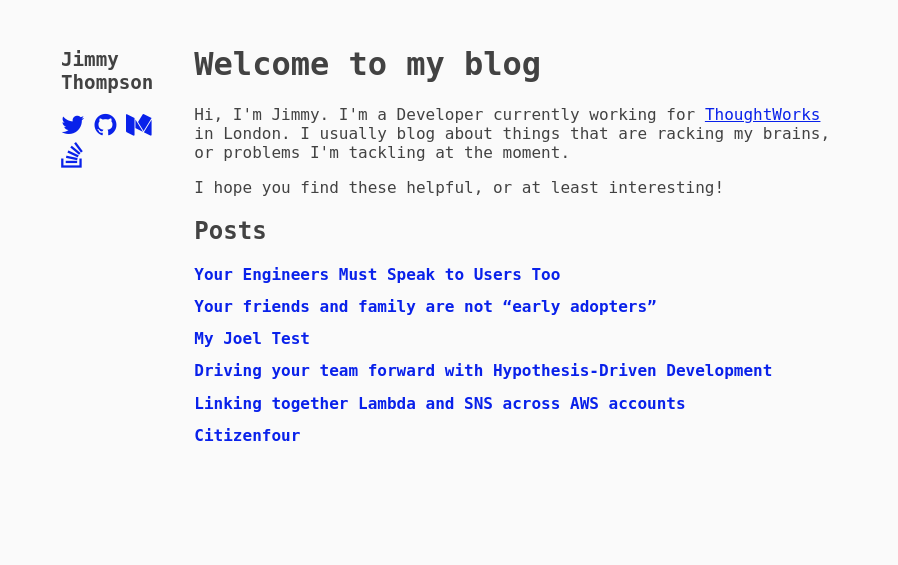
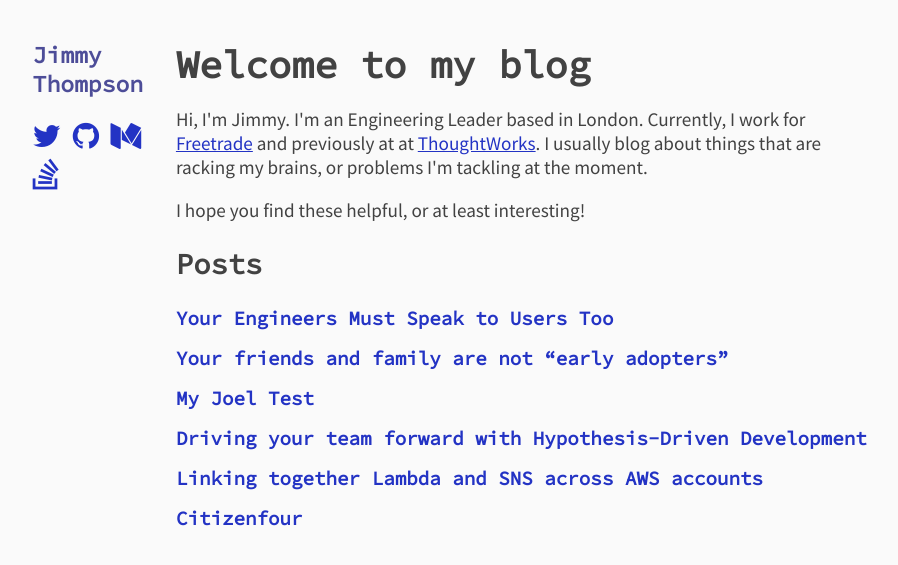
Before and after one commit to JimmyThompson/jimmythompson.co.uk, a Jekyll site: the page built from index.html, in a window 1280 px wide. Shown: the top 565 px of the page, without its empty margins (187-1085 px from the left). Built offline with Jekyll 4.4.1, drawn with Linux system fonts in a browser that asks for light colours; nearby versions of some CDN libraries.

Commit message:
Various style changes

```diff
--- a/index.html
+++ b/index.html
@@ -2,10 +2,11 @@
 layout: main
 ---
 <div class="fixed-width">
-  <h1>Welcome to my blog</h1>
+  <h1 class="masthead">Welcome to my blog</h1>
   <p>
-    Hi, I'm Jimmy. I'm a Developer currently working for
-    <a href="https://thoughtworks.com">ThoughtWorks</a> in London. I usually
+    Hi, I'm Jimmy. I'm an Engineering Leader based in London. Currently, I work
+    for <a href="https://freetrade.io">Freetrade</a> and previously at
+    at <a href="https://thoughtworks.com">ThoughtWorks</a>. I usually
     blog about things that are racking my brains, or problems I'm tackling at
     the moment.
   </p>
--- a/style/header.scss
+++ b/style/header.scss
@@ -1,12 +1,15 @@
+@import "./text";
+
 .header {
   @extend .column;
   @extend .l-2-12;
 
-  margin-top: 24px;
+  font-family: $header-font-family;
+  margin-top: 1rem;
 }
 
 .logo {
-  color: #424242;
+  color: #4d4d98;
   display: block;
   font-weight: bold;
   font-size: 1.2em;
@@ -18,7 +21,7 @@
   }
 
   &:visited {
-    color: #424242;
+    color: #4d4d98;
   }
 }
 
--- a/style/main.scss
+++ b/style/main.scss
@@ -1,6 +1,7 @@
 ---
 ---
 
+@import "text";
 @import "responsive";
 @import "grid";
 @import "header";
@@ -12,27 +13,31 @@
 }
 
 body {
-	color: #424242;
-	background: #fafafa;
-	font-size: 1em;
-	font-family: "Dejavu Sans Mono", Courier, monospace;
+  color: #424242;
+  background: #fafafa;
+  font-size: 1.2rem;
+  font-family: $main-font-family;
   padding: 16px;
 }
 
+h1, h2, h3, h4, h5, h6 {
+  font-family: $header-font-family;
+}
+
 a {
-  color: #0921ea;
+  color: #2333c4;
 
   &:hover {
     text-decoration: none;
   }
 
   &:visited {
-    color: #0921ea;
+    color: #2333c4;
   }
 }
 
 .fixed-width {
-  max-width: 800px;
+  max-width: 860px;
   margin: 0 auto;
 }
 
@@ -44,3 +49,7 @@ a {
   @extend .column;
   @extend .l-10-12;
 }
+
+.masthead {
+  margin: 1rem 0 0;
+}
--- a/style/post.scss
+++ b/style/post.scss
@@ -1,6 +1,17 @@
 article {
   h1 {
-    font-size: 2em;
+    margin-top: 0.6rem;
+    font-size: 2.4rem;
+  }
+
+  h2, h3, h4, h5, h6 {
+    font-weight: bolder;
+    margin-top: 3rem;
+  }
+
+  p {
+    line-height: 1.4em;
+    margin-top: 1.4em;
   }
 
   img {
--- /dev/null
+++ b/style/text.scss
@@ -0,0 +1,6 @@
+@import url('https://fonts.googleapis.com/css?family=Source+Code+Pro&display=swap');
+@import url('https://fonts.googleapis.com/css?family=Source+Sans+Pro&display=swap');
+@import url('https://fonts.googleapis.com/css?family=Anonymous+Pro&display=swap');
+
+$main-font-family: "Source Sans Pro", Arial, sans-serif;
+$header-font-family: "Source Code Pro", Courier, monospace;
```
Also changed, not shown: _posts/2018-04-02-engineers-must-speak-to-users.md (+0 -3 lines), 1 other file.
